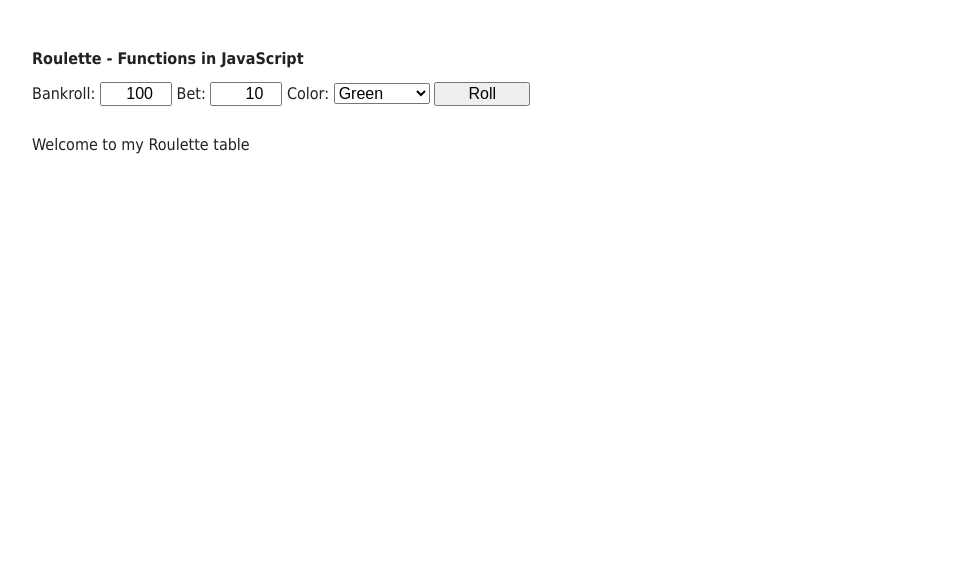
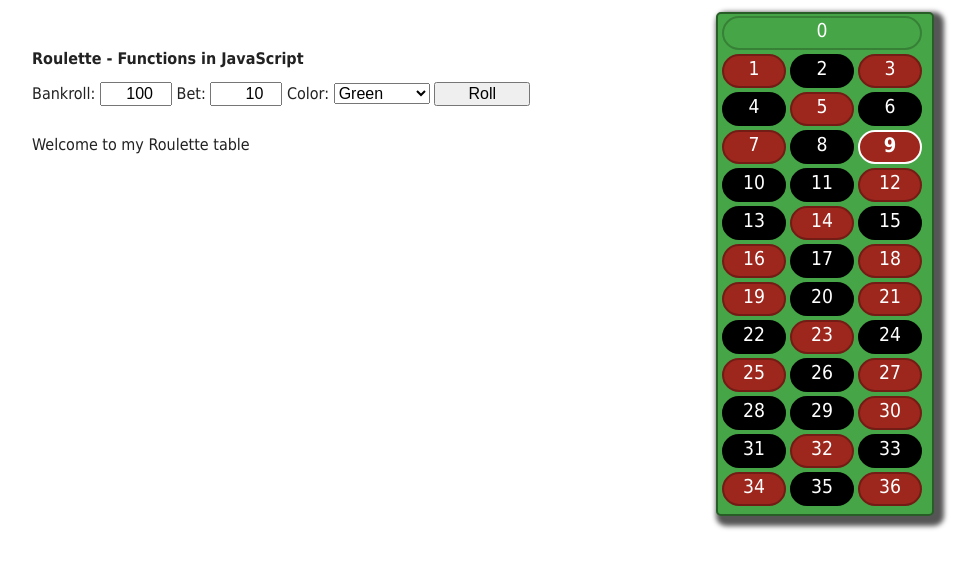
Before and after one commit to MungangaThelly/game, a website: page index.html in a window 1280 px wide. Shown: the whole page, without its empty margins (154-1133 px from the left). Drawn offline with Linux system fonts and the light colour scheme.

Commit message:
addedchange

```diff
--- a/index.html
+++ b/index.html
@@ -15,7 +15,7 @@
 
 
     <!-- THis HTML should be generated though JS, see exercise 5 -->
-    <!-- <div id="table">
+    <div id="table">
       <div class="number green" id="n0">0</div>
       <div class="number red" id="n1">1</div>
       <div class="number black" id="n2">2</div>
@@ -53,7 +53,7 @@
       <div class="number red" id="n34">34</div>
       <div class="number black" id="n35">35</div>
       <div class="number red" id="n36">36</div>
-    </div> -->
+    </div>
 
     <div id="status">
       <form>
```
